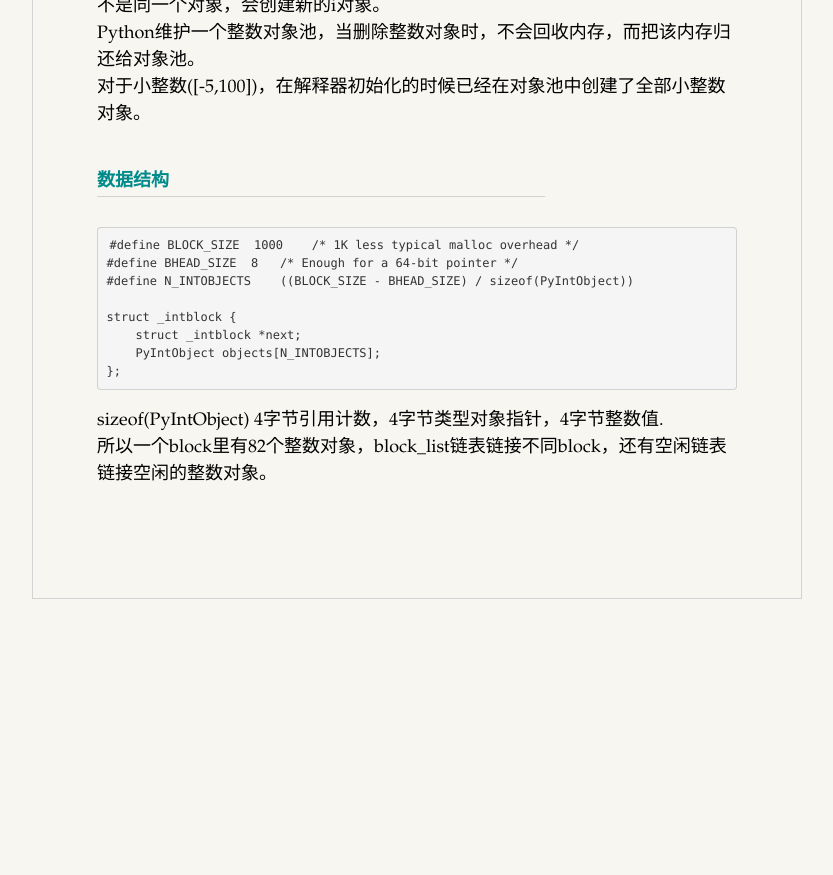
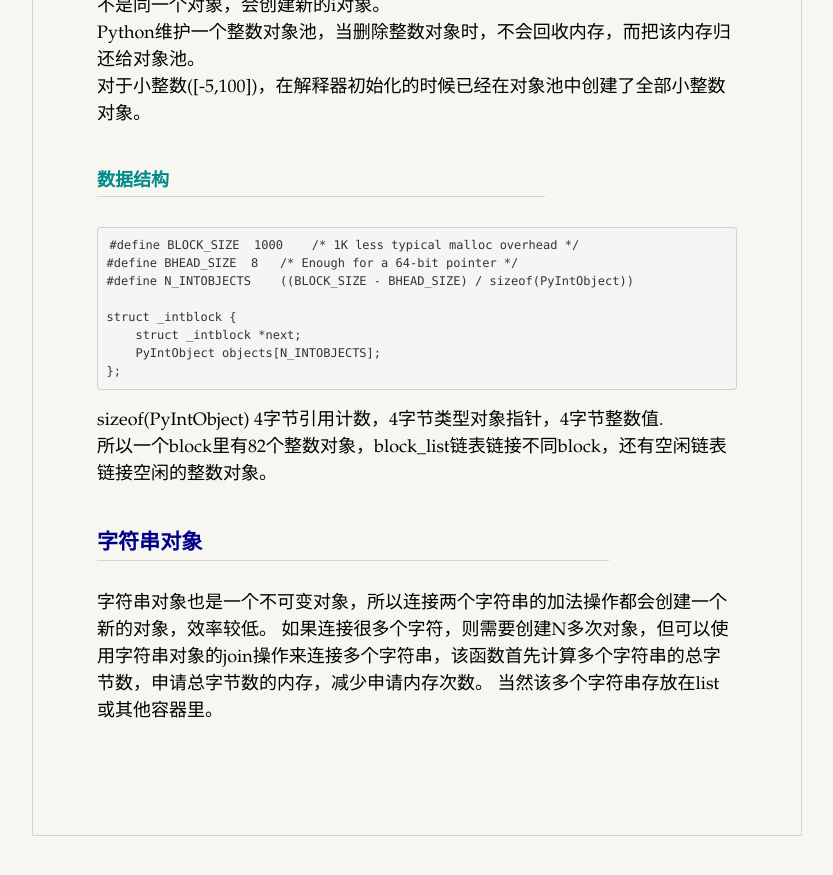
Before and after one commit to garydai/ruleEngine, a Jekyll site: the page built from _posts/2013-5-21-python_source_code.md, in a window 1280 px wide and 900 px high, scrolled down 2456 px. Shown: the top 875 px of the window, without its empty margins (224-1057 px from the left). Built offline with Jekyll 4.4.1, drawn with Linux system fonts in a browser that asks for light colours; before the commit the page ends 3119 px from its top, so only the background shows below that.

Commit message:
Update 2013-5-21-python_source_code.md
update

```diff
--- a/_posts/2013-5-21-python_source_code.md
+++ b/_posts/2013-5-21-python_source_code.md
@@ -107,3 +107,5 @@ Python维护一个整数对象池，当删除整数对象时，不会回收内
 
 sizeof(PyIntObject) 4字节引用计数，4字节类型对象指针，4字节整数值.
 所以一个block里有82个整数对象，block_list链表链接不同block，还有空闲链表链接空闲的整数对象。
+###字符串对象
+字符串对象也是一个不可变对象，所以连接两个字符串的加法操作都会创建一个新的对象，效率较低。  如果连接很多个字符，则需要创建N多次对象，但可以使用字符串对象的join操作来连接多个字符串，该函数首先计算多个字符串的总字节数，申请总字节数的内存，减少申请内存次数。  当然该多个字符串存放在list或其他容器里。
```
